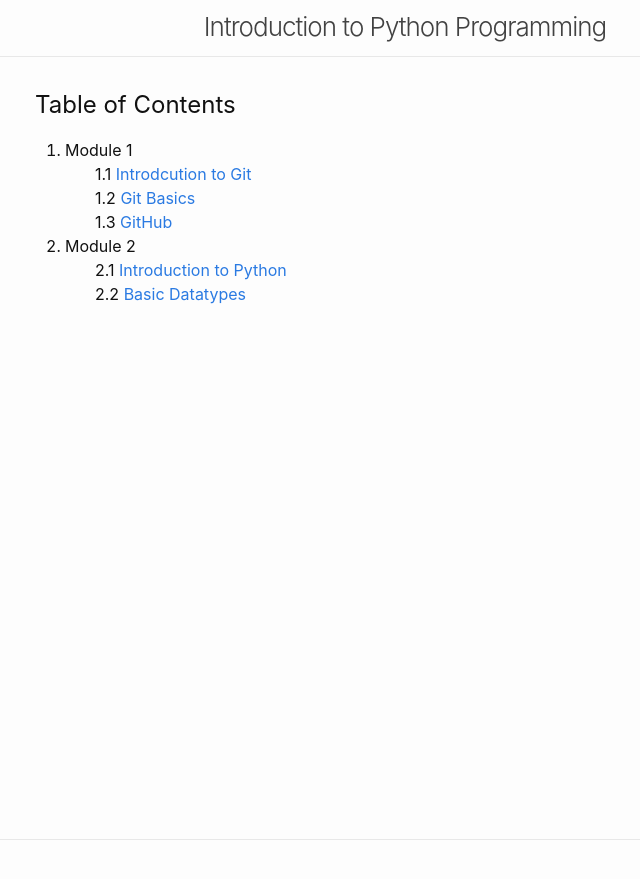
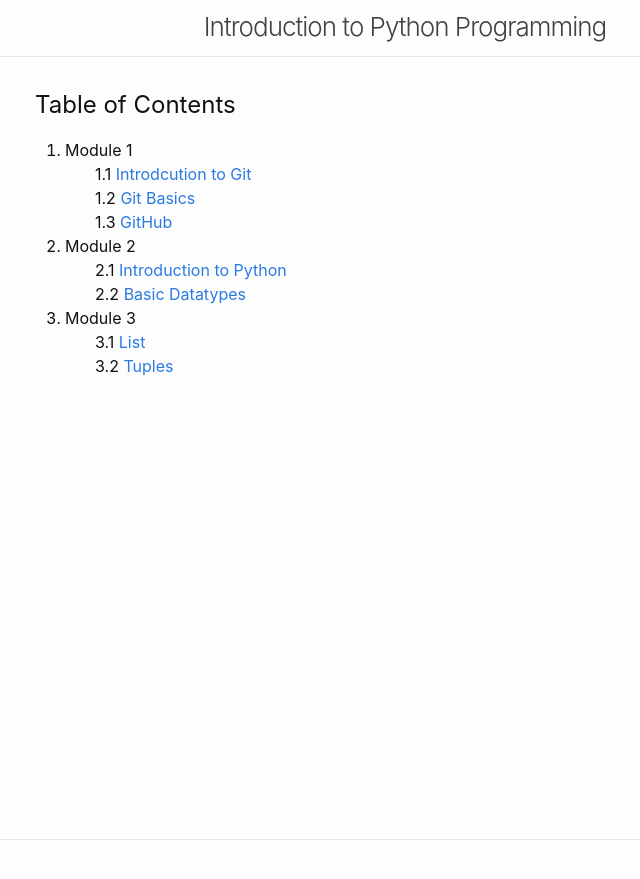
Before and after one commit to dwit013/dwit013.github.io, a Jekyll site: the page built from toc.md, in a window 1280 px wide. Shown: the top 879 px of the page, without its empty margins (235-875 px from the left). Built offline with Jekyll 4.4.1, drawn with Linux system fonts in a browser that asks for light colours; our own code applies the rules of GitHub Pages for plain Markdown files.

Commit message:
Updated TOC

```diff
--- a/toc.md
+++ b/toc.md
@@ -22,3 +22,11 @@ layout: page
         <li> 2.2 <a href="../module/2/basic-datatypes"> Basic Datatypes </a></li>
     </ul>
 </li>
+
+<li>
+    Module 3
+    <ul type='none'>
+        <li> 3.1 <a href="../module/3/list"> List </a></li>
+        <li> 3.2 <a href="../module/3/tuples"> Tuples </a></li>
+    </ul>
+</li>
```
Also changed, not shown: 2 other files.
